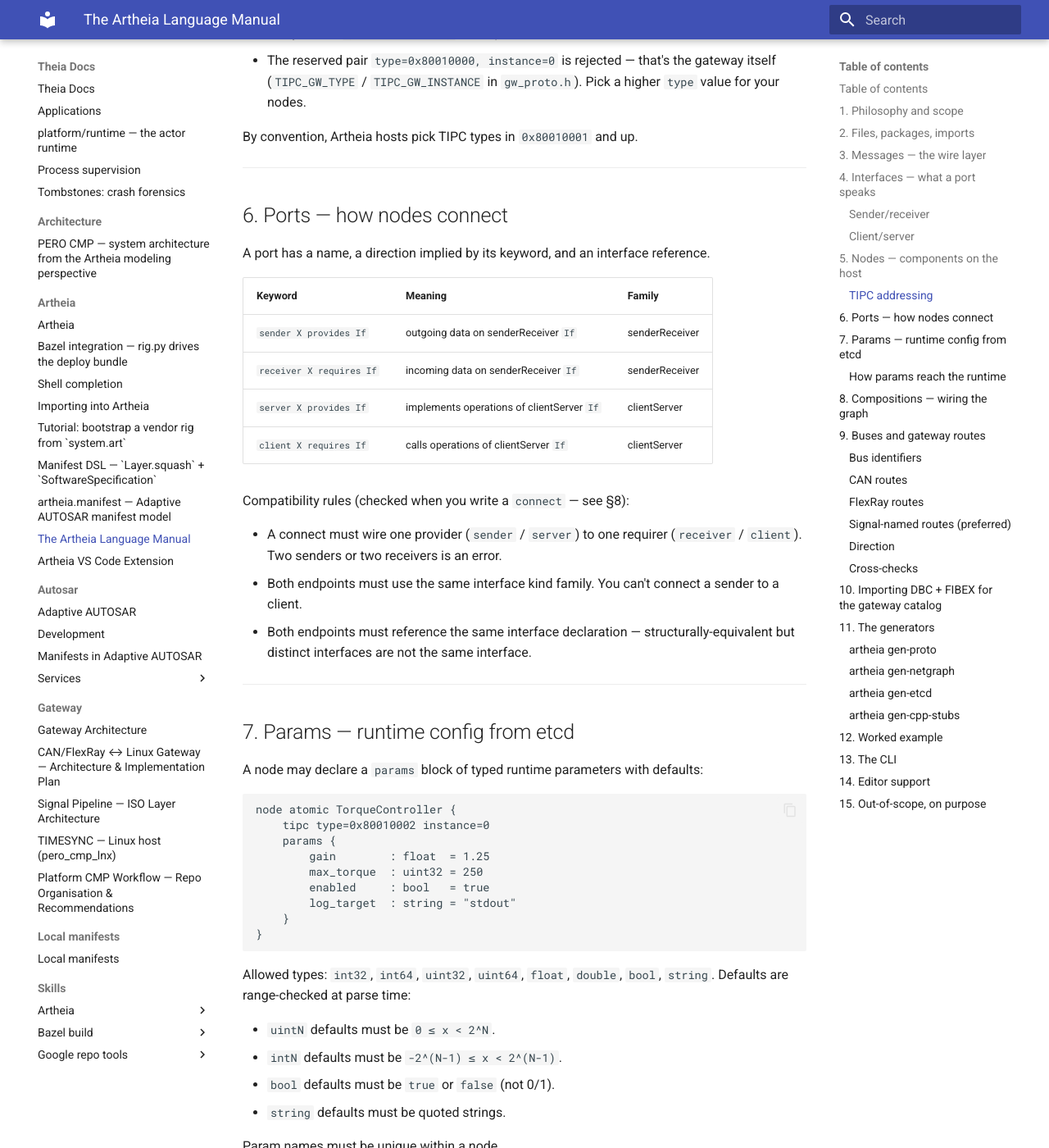
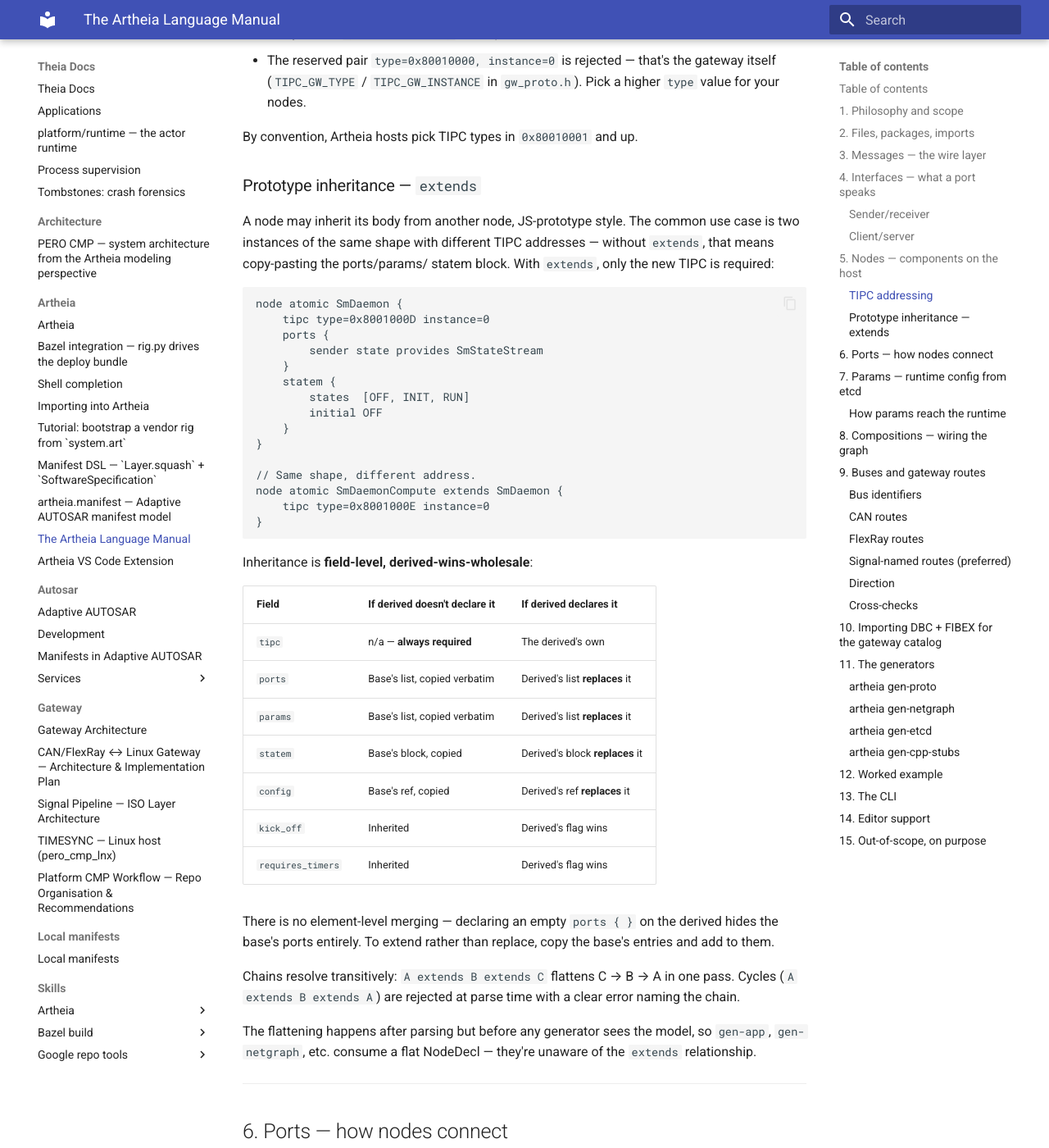
Before and after one commit to perotheia/theia, an MkDocs documentation site: the page built from docs/artheia/manual.md, in a window 1280 px wide and 1400 px high, scrolled down 4773 px. Shown: the whole window at 82% size. Built offline with MkDocs 1.6.1 and Material for MkDocs 9.7.7, drawn with Linux system fonts in a browser that asks for light colours.

Commit message:
docs/artheia: document node prototype inheritance
§5 Nodes — add subsection covering the new `extends` clause
(grammar landed in artheia a981a0d). Documents the use case (two
instances of the same shape with different TIPC), the field-level
derived-wins-wholesale semantics in a single comparison table,
chain resolution, and where the flatten step sits in the pipeline
(post-parse, pre-generator).

No section renumbering — slotted under §5's existing TIPC
addressing subsection before §6.

````diff
--- a/docs/artheia/manual.md
+++ b/docs/artheia/manual.md
@@ -221,6 +221,55 @@
   `gw_proto.h`). Pick a higher `type` value for your nodes.
 
 By convention, Artheia hosts pick TIPC types in `0x80010001` and up.
+
+### Prototype inheritance — `extends`
+
+A node may inherit its body from another node, JS-prototype style. The
+common use case is two instances of the same shape with different TIPC
+addresses — without `extends`, that means copy-pasting the ports/params/
+statem block. With `extends`, only the new TIPC is required:
+
+```artheia
+node atomic SmDaemon {
+    tipc type=0x8001000D instance=0
+    ports {
+        sender state provides SmStateStream
+    }
+    statem {
+        states  [OFF, INIT, RUN]
+        initial OFF
+    }
+}
+
+// Same shape, different address.
+node atomic SmDaemonCompute extends SmDaemon {
+    tipc type=0x8001000E instance=0
+}
+```
+
+Inheritance is **field-level, derived-wins-wholesale**:
+
+| Field             | If derived doesn't declare it | If derived declares it          |
+|-------------------|-------------------------------|---------------------------------|
+| `tipc`            | n/a — **always required**     | The derived's own               |
+| `ports`           | Base's list, copied verbatim  | Derived's list **replaces** it  |
+| `params`          | Base's list, copied verbatim  | Derived's list **replaces** it  |
+| `statem`          | Base's block, copied          | Derived's block **replaces** it |
+| `config`          | Base's ref, copied            | Derived's ref **replaces** it   |
+| `kick_off`        | Inherited                     | Derived's flag wins             |
+| `requires_timers` | Inherited                     | Derived's flag wins             |
+
+There is no element-level merging — declaring an empty `ports { }` on
+the derived hides the base's ports entirely. To extend rather than
+replace, copy the base's entries and add to them.
+
+Chains resolve transitively: `A extends B extends C` flattens C → B → A
+in one pass. Cycles (`A extends B extends A`) are rejected at parse
+time with a clear error naming the chain.
+
+The flattening happens after parsing but before any generator sees the
+model, so `gen-app`, `gen-netgraph`, etc. consume a flat NodeDecl —
+they're unaware of the `extends` relationship.
 
 ---
 
````
